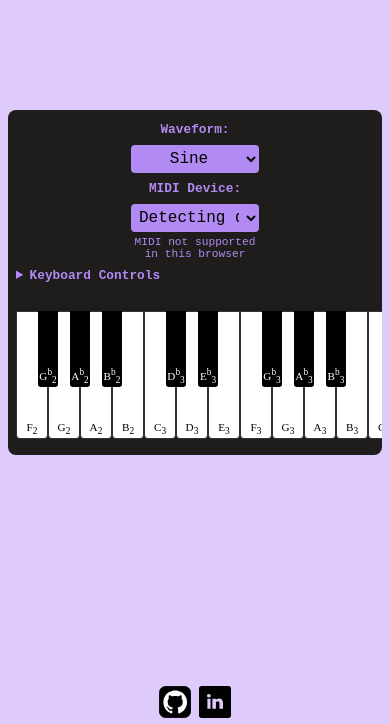
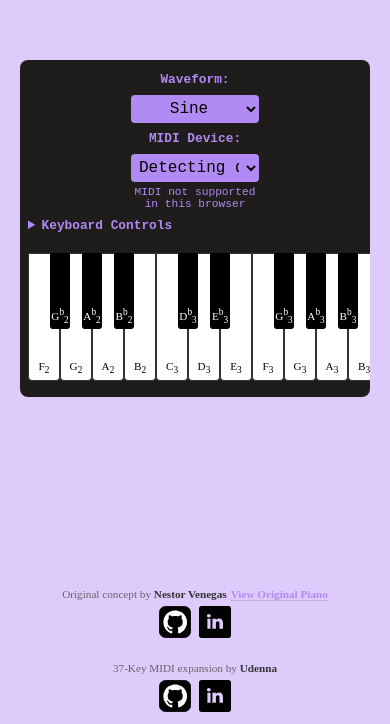
Before and after one commit to sir-udenna/midi-piano-vanilla-js, a plain HTML site: page index.html in a window 390 px wide. Shown: the part 120-844 px from the top of the page. Drawn offline with Linux system fonts and the light colour scheme.

Commit message:
Add dual attribution footer and optimize layout
- Add footer crediting both original creator and MIDI expansion
- Include link to original piano site
- Optimize layout to fit on screen without scrolling

```diff
--- a/index.html
+++ b/index.html
@@ -237,16 +237,34 @@
 			</div>
 		</main>
 		<footer>
-			<span>
-				<a class="social" href="https://github.com/NestorV95">
-					<img alt="github" src="./assets/icons/github.svg"/>
-				</a>
-			</span>
-			<span>
-				<a class="social" href="https://www.linkedin.com/in/nestor-venegas-se/">
-					<img alt="linkedin" src="./assets/icons/linkedin.svg"/>
-				</a>
-			</span>
+			<div class="footer-section">
+				<div class="attribution">
+					<small>Original concept by <strong>Nestor Venegas</strong></small>
+					<small><a href="https://nv-midi-piano.netlify.app/" target="_blank" class="original-link">View Original Piano</a></small>
+				</div>
+				<div class="social-links">
+					<a class="social" href="https://github.com/NestorV95" title="Original Creator - Nestor Venegas">
+						<img alt="Nestor's github" src="./assets/icons/github.svg"/>
+					</a>
+					<a class="social" href="https://www.linkedin.com/in/nestor-venegas-se/" title="Original Creator - Nestor Venegas">
+						<img alt="Nestor's linkedin" src="./assets/icons/linkedin.svg"/>
+					</a>
+				</div>
+			</div>
+
+			<div class="footer-section">
+				<div class="attribution">
+					<small>37-Key MIDI expansion by <strong>Udenna</strong></small>
+				</div>
+				<div class="social-links">
+					<a class="social" href="https://github.com/sir-udenna" title="MIDI Expansion - Udenna">
+						<img alt="Udenna's github" src="./assets/icons/github.svg"/>
+					</a>
+					<a class="social" href="https://linkedin.com/in/udenna" title="MIDI Expansion - Udenna">
+						<img alt="Udenna's linkedin" src="./assets/icons/linkedin.svg"/>
+					</a>
+				</div>
+			</div>
 		</footer>
 	</body>
 </html>
--- a/styles.css
+++ b/styles.css
@@ -12,32 +12,79 @@ html {
 body {
 	margin: 0;
 	min-height: 100vh;
+	display: flex;
+	flex-direction: column;
 }
 
 main {
-	min-height: calc(100vh - 2.5rem);
+	flex: 1;
 	display: flex;
 	justify-content: center;
 	align-items: center;
+	padding: 1rem;
+	overflow: hidden;
 }
 
 footer {
 	display: flex;
 	justify-content: center;
 	align-items: center;
+	gap: 2rem;
+	min-height: 2rem;
+	padding: 0.5rem 1rem;
+	flex-wrap: wrap;
+	flex-shrink: 0;
+}
+
+.footer-section {
+	display: flex;
+	flex-direction: column;
+	align-items: center;
+	gap: 0.25rem;
+}
+
+.attribution {
+	text-align: center;
+}
+
+.attribution small {
+	color: #666;
+	font-size: 0.7rem;
+}
+
+.attribution strong {
+	color: #333;
+}
+
+.original-link {
+	color: #b28af3;
+	text-decoration: none;
+	font-weight: bold;
+	border-bottom: 1px dotted #b28af3;
+	transition: color 0.2s ease;
+}
+
+.original-link:hover {
+	color: #9966cc;
+	border-bottom-style: solid;
+}
+
+.social-links {
+	display: flex;
 	gap: 0.5rem;
-	min-height: 2.5rem;
+	align-items: center;
 }
 
 .piano {
 	display: flex;
 	flex-direction: column;
-	gap: 1rem;
-	padding: 1rem;
+	gap: 0.75rem;
+	padding: 0.75rem;
 	background-color: #1f1c1c;
 	border-radius: 0.5rem;
 	max-width: 100vw;
 	overflow-x: auto;
+	max-height: 100%;
 }
 
 .piano__settings {
@@ -133,7 +180,7 @@ footer {
 }
 
 .key.white {
-	--width: 3rem;
+	--width: 2.5rem;
 	background-color: #ffffff;
 	border: 1px solid #333333;
 	flex-shrink: 0;
@@ -144,7 +191,7 @@ footer {
 }
 
 .key.black {
-	--width: 2rem;
+	--width: 1.6rem;
 	background-color: black;
 	margin: 0 calc(var(--width) / -2);
 	z-index: 2;
@@ -156,8 +203,8 @@ footer {
 }
 
 .key__note{
-	padding: 1rem;
-	font-size: 1.5rem;
+	padding: 0.5rem;
+	font-size: 1rem;
 }
 
 .key.black > .key__note {
@@ -183,20 +230,21 @@ a.social > img {
 @media (max-width: 768px) {
 	.piano {
 		padding: 0.5rem;
-		margin: 0.5rem;
+		margin: 0.25rem;
+		gap: 0.5rem;
 	}
 
 	.key.white {
-		--width: 2.5rem;
+		--width: 2rem;
 	}
 
 	.key.black {
-		--width: 1.5rem;
+		--width: 1.2rem;
 	}
 
 	.key__note {
 		font-size: 0.8rem;
-		padding: 0.1rem;
+		padding: 0.25rem;
 	}
 
 	.piano__settings {
@@ -208,6 +256,11 @@ a.social > img {
 	.oscillator,
 	.midi-controls {
 		align-items: center;
+	}
+
+	footer {
+		gap: 1rem;
+		padding: 0.25rem 1rem;
 	}
 }
 
@@ -224,3 +277,20 @@ a.social > img {
 		font-size: 0.7rem;
 	}
 }
+
+/* Mobile responsive footer */
+@media (max-width: 768px) {
+	footer {
+		flex-direction: column;
+		gap: 1rem;
+		padding: 0.5rem;
+	}
+
+	.footer-section {
+		text-align: center;
+	}
+
+	.attribution small {
+		font-size: 0.7rem;
+	}
+}
```
